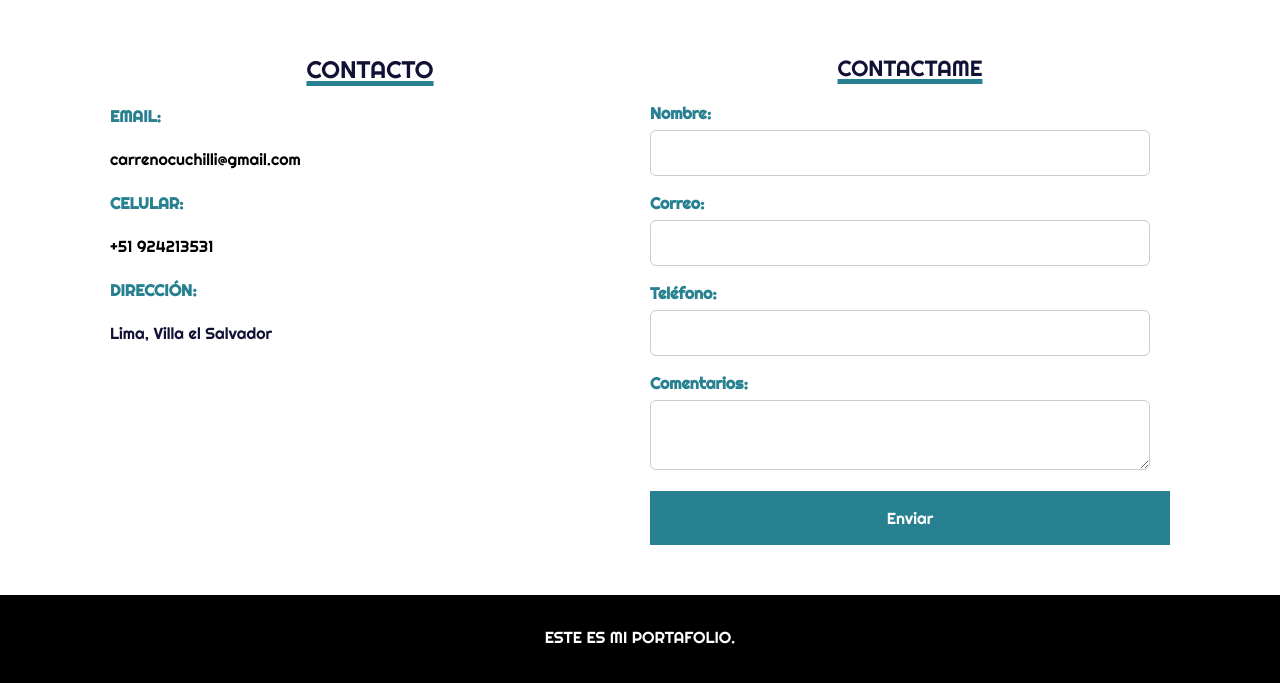
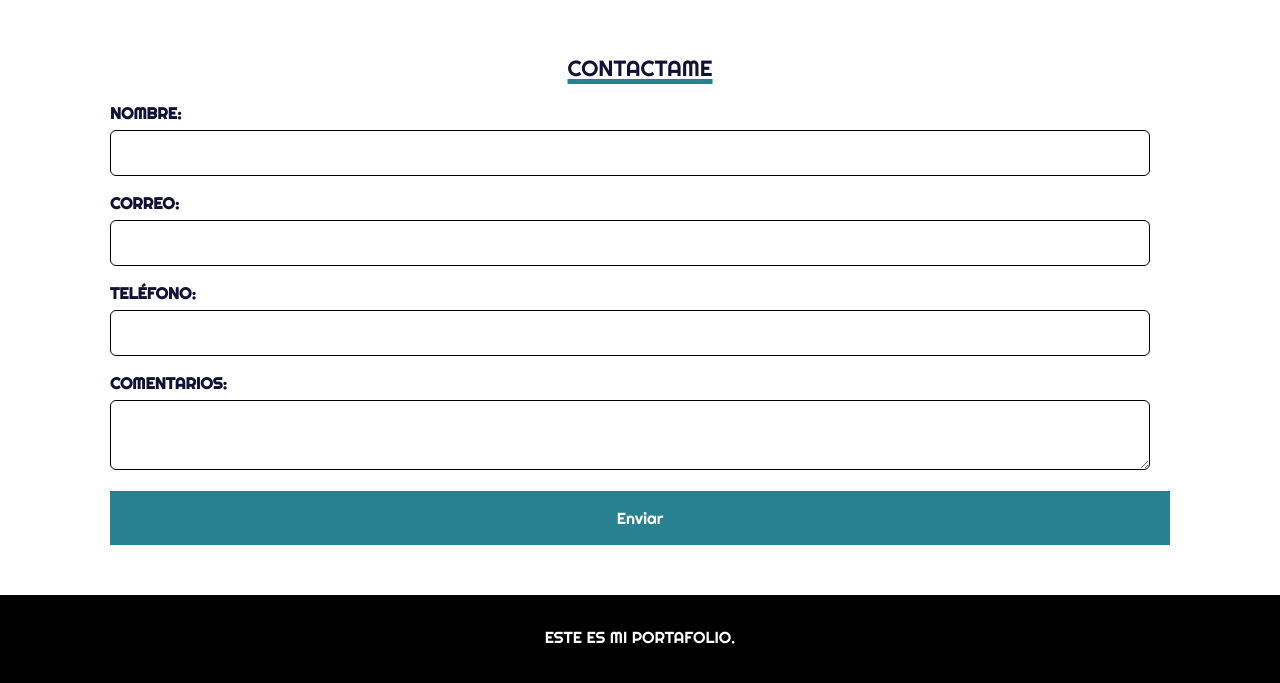
Before and after one commit to GONZALOcarreno99/portafolioweb, a plain HTML site: page index.html in a window 1280 px wide. Shown: the part 2964-3647 px from the top of the page. Drawn offline with nearby package versions, Linux system fonts and the light colour scheme.

Commit message:
formulario complete

```diff
--- a/estilo.css
+++ b/estilo.css
@@ -485,7 +485,7 @@ html {
 .campo {
     margin-bottom: 15px;
     border-radius: 8px;
-    color: #288191; /* Cambiado el valor para un borde más suave */
+    color: #111135; /* Cambiado el valor para un borde más suave */
 }
 
 label {
@@ -497,7 +497,7 @@ label {
 input, textarea {
     width: calc(100% - 20px);
     padding: 10px;
-    border: 1px solid #ccc;
+    border: 1px solid #000000;
     box-sizing: border-box;
     border-radius: 6px; /* Agregado para bordes redondeados en los campos */
 }
--- a/index.html
+++ b/index.html
@@ -174,34 +174,23 @@
 
     <!--contacto-->
     <section id="contacto" class="contacto-section">
-        <div class="info-contacto">
-            <h3 class="titulo-seccion">Contacto</h3>
-            <div class="informacion-contacto">
-                <p><strong>EMAIL:</strong></p>
-                <a href="mailto:carrenocuchilli@gmail.com">carrenocuchilli@gmail.com</a>
-                <p><strong>CELULAR:</strong></p>
-                <a href="https://wa.link/cr87lh">+51 924213531</a>
-                <p><strong>DIRECCIÓN:</strong></p>
-                <a>Lima, Villa el Salvador</a>
-            </div>
-        </div>
         <div class="formulario">
             <form action="https://formsubmit.co/gonzimportec@gmail.com" method="POST">
                 <h2>Contactame</h2>
                 <div class="campo">
-                    <label for="nombre">Nombre:</label>
+                    <label for="nombre">NOMBRE:</label>
                     <input type="text" id="nombre" name="nombre" required>
                 </div>
                 <div class="campo">
-                    <label for="correo">Correo:</label>
+                    <label for="correo">CORREO:</label>
                     <input type="email" id="correo" name="correo" required>
                 </div>
                 <div class="campo">
-                    <label for="telefono">Teléfono:</label>
+                    <label for="telefono">TELÉFONO:</label>
                     <input type="tel" id="telefono" name="telefono">
                 </div>
                 <div class="campo">
-                    <label for="comentarios">Comentarios:</label>
+                    <label for="comentarios">COMENTARIOS:</label>
                     <textarea id="comentarios" name="comentarios" rows="2"></textarea>
                 </div>
                 <button id="enviarBtn" type="submit" onclick="mostrarMensaje()">Enviar</button>
```
